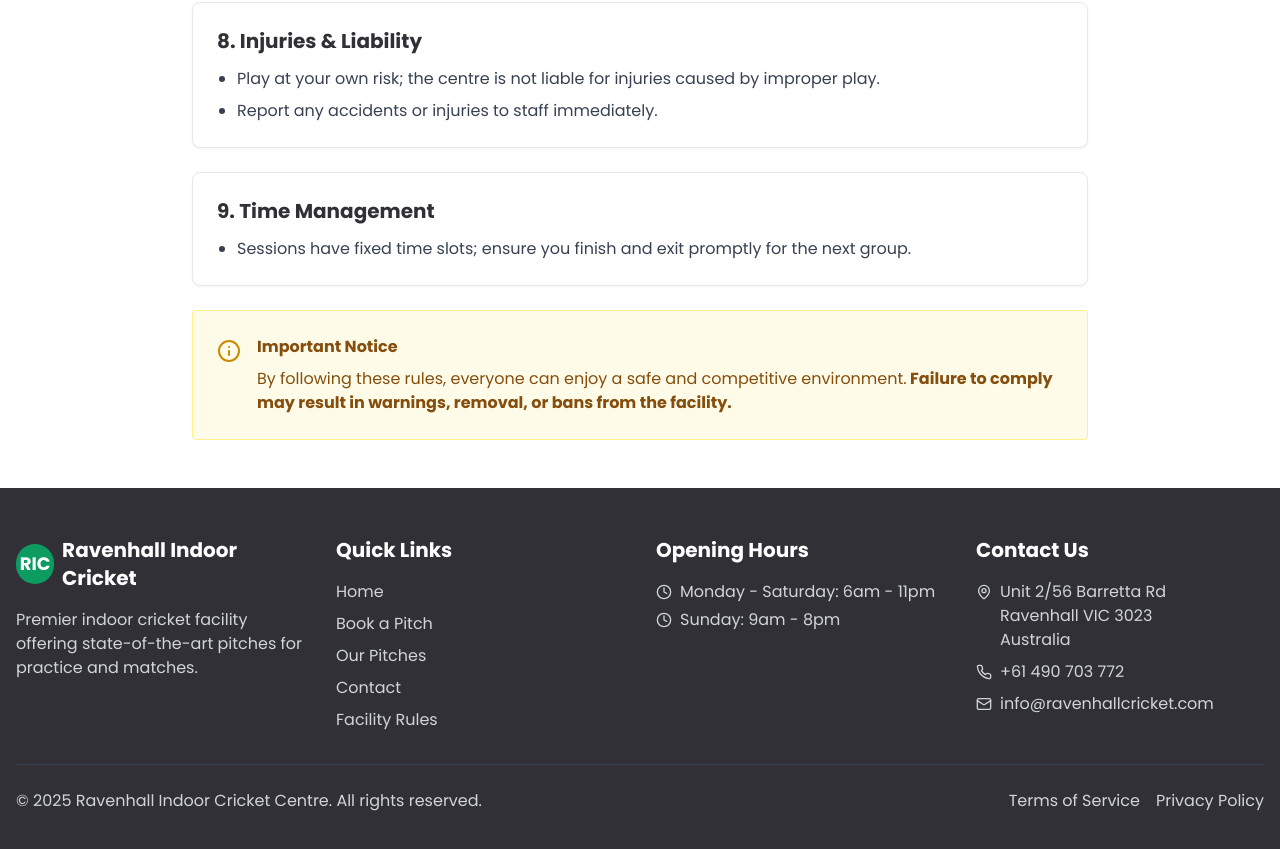
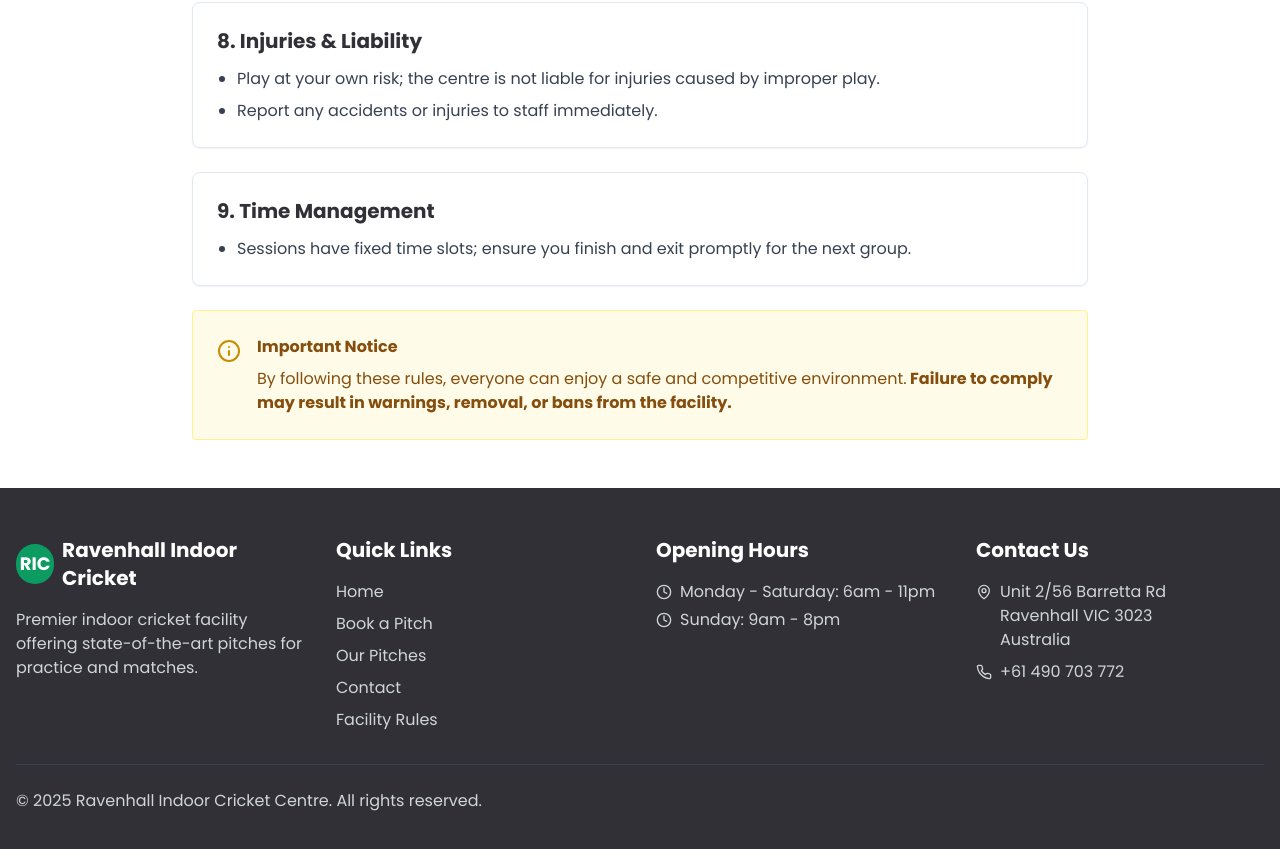
Before and after one commit to karthik-dev56/wicket-time-slots, a React (Vite) app: page /rules in a window 1280 px wide. Shown: the part 1780-2629 px from the top of the page. Built offline with nearby package versions, Linux system fonts and the light colour scheme.

Commit message:
Visual edit in Lovable
Edited UI in Lovable

```diff
--- a/src/components/Footer.tsx
+++ b/src/components/Footer.tsx
@@ -78,8 +78,8 @@ export const Footer = () => {
                 <span>+61 490 703 772</span>
               </p>
               <p className="flex items-center">
-                <Mail className="h-4 w-4 mr-2" />
-                <span>info@ravenhallcricket.com</span>
+
+
               </p>
             </address>
           </div>
@@ -88,12 +88,8 @@ export const Footer = () => {
         <div className="border-t border-gray-700 mt-8 pt-6 flex flex-col sm:flex-row justify-between items-center">
           <p className="text-gray-300">© {currentYear} Ravenhall Indoor Cricket Centre. All rights reserved.</p>
           <div className="flex gap-4 mt-4 sm:mt-0">
-            <Link to="/terms" className="text-gray-300 hover:text-cricket-yellow transition-colors">
-              Terms of Service
-            </Link>
-            <Link to="/privacy" className="text-gray-300 hover:text-cricket-yellow transition-colors">
-              Privacy Policy
-            </Link>
+
+
           </div>
         </div>
       </div>
```
